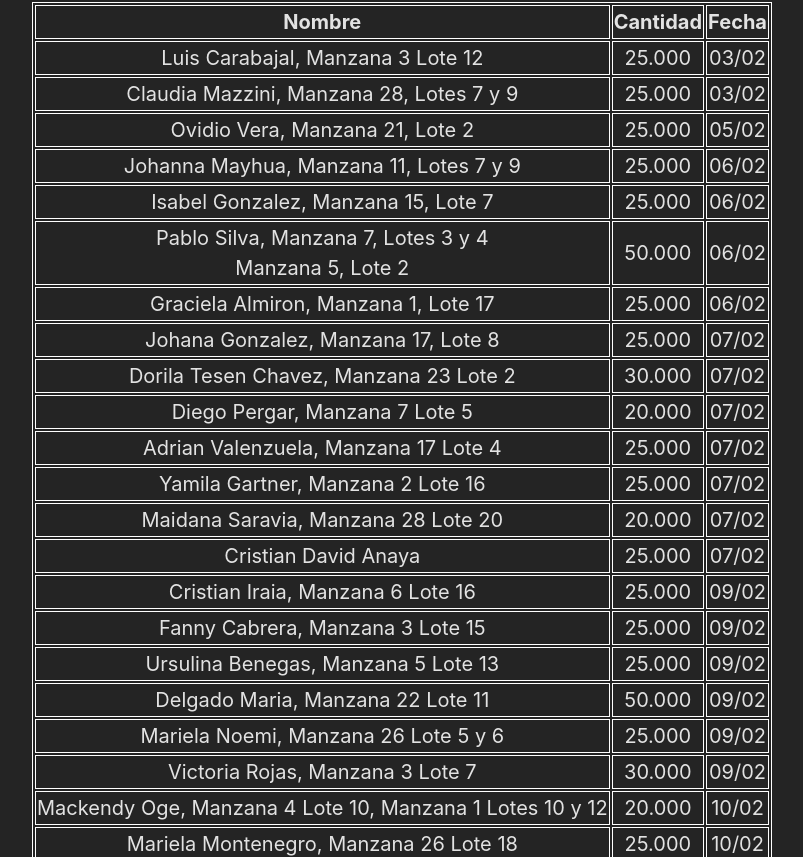
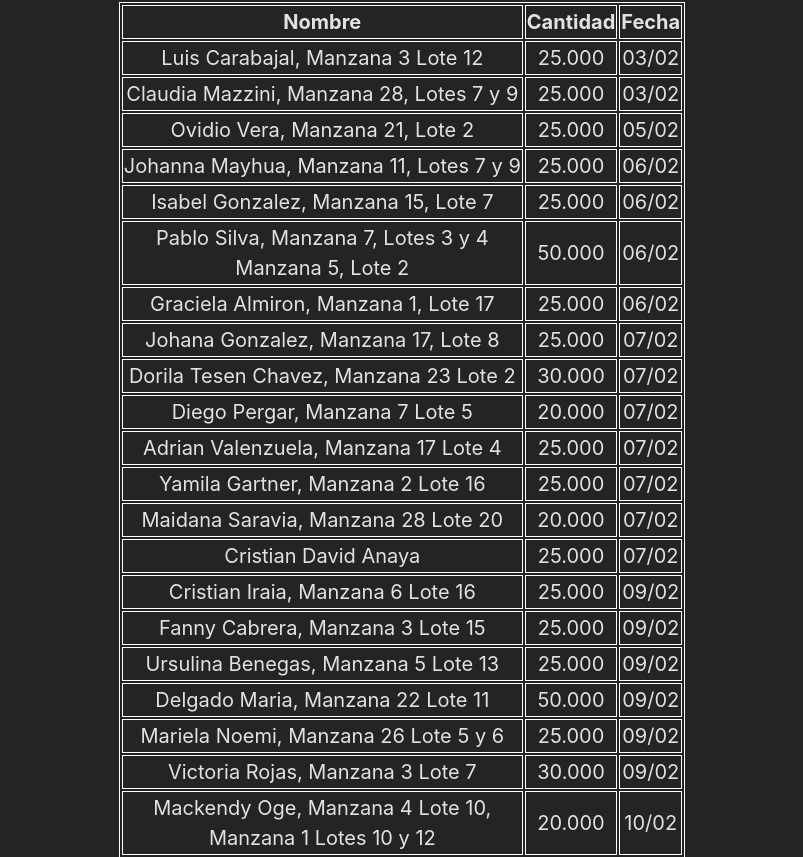
Before and after one commit to Dynezel/mejoras-gallardo, a React (Vite) app: page / in a window 1280 px wide. Shown: the part 223-1080 px from the top of the page, without its empty margins (238-1041 px from the left). Built offline with nearby package versions, Linux system fonts and the light colour scheme.

Commit message:
Pago nuevo

```diff
--- a/src/Meses/Febrero.jsx
+++ b/src/Meses/Febrero.jsx
@@ -114,7 +114,9 @@ export default function Febrero() {
         <td>09/02</td>
       </tr>
       <tr>
-        <td>Mackendy Oge, Manzana 4 Lote 10, Manzana 1 Lotes 10 y 12</td>
+        <td>Mackendy Oge, Manzana 4 Lote 10,
+          <br/>
+          Manzana 1 Lotes 10 y 12</td>
         <td>20.000</td>
         <td>10/02</td>
       </tr>
--- a/src/css/tablas.css
+++ b/src/css/tablas.css
@@ -1,5 +1,6 @@
 table, th, td {
     border: 1px solid white;
+    justify-content: center;
 }
 .restante {
     color:rgb(227, 135, 15)
```
